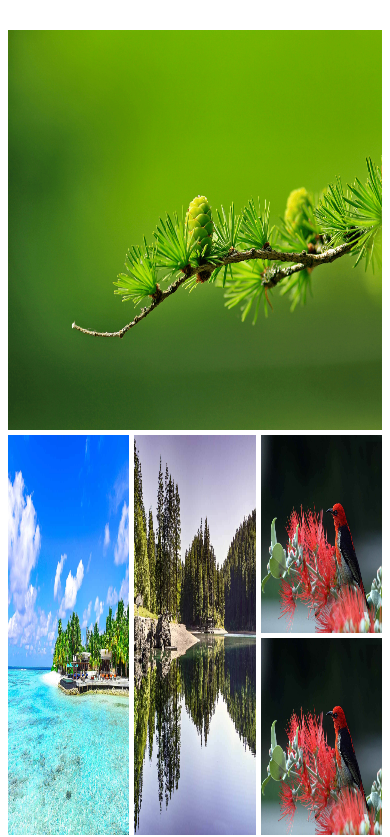
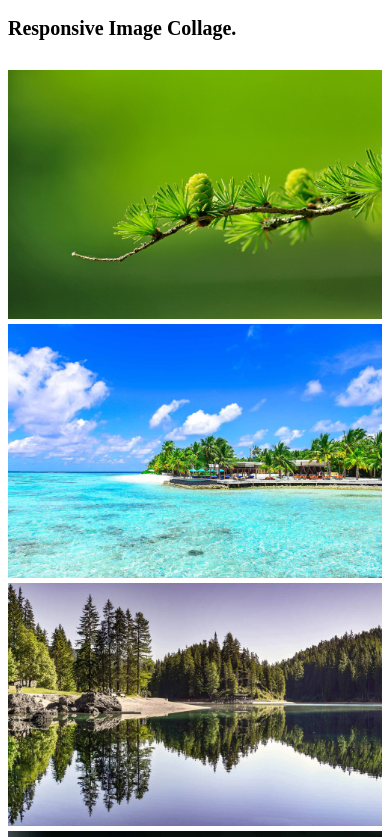
Before and after one commit to Al-Mujahid085/Image-Collage, a plain HTML site: page index.html in a window 390 px wide. Shown: the top 837 px of the page. Drawn offline with Linux system fonts and the light colour scheme.

Commit message:
my final commit

```diff
--- a/index.html
+++ b/index.html
@@ -6,6 +6,11 @@
     <meta name="viewport" content="width=device-width, initial-scale=1.0">
     <title>Image collage</title>
     <style>
+        .header h1{
+            font-size: 60px;
+            font-weight: 900;
+
+        }
         .image-box {
             display: flex;
             flex-direction: column;
@@ -43,8 +48,9 @@
 
             gap: 5px;
         }
-        .collage img{
-            height: calc( (100% - 5px) /2);
+
+        .collage img {
+            height: calc((100% - 5px) /2);
         }
 
         .lion {
@@ -61,10 +67,40 @@
             width: 100%;
             height: 100%;
         }
+
+        @media screen and (max-width:575px) {
+            .header h1{
+                font-size: 20px;
+            }
+            .row {
+                display: grid;
+                grid-template-columns: repeat(1, 1fr);
+                height: auto;
+            }
+
+            .collage {
+                display: grid;
+                grid-template-columns: repeat(1, 1fr);
+            }
+
+            .collage img {
+                height: 100%;
+            }
+
+            .lion {
+                grid-template-columns: 1fr;
+            }
+        }
+
     </style>
 </head>
 
 <body>
+    <section class="header">
+        <h1>
+            Responsive Image Collage.
+        </h1>
+    </section>
     <div class="image-box">
         <div class="row">
             <img src="./images/img(1).jpg" alt="">
```
